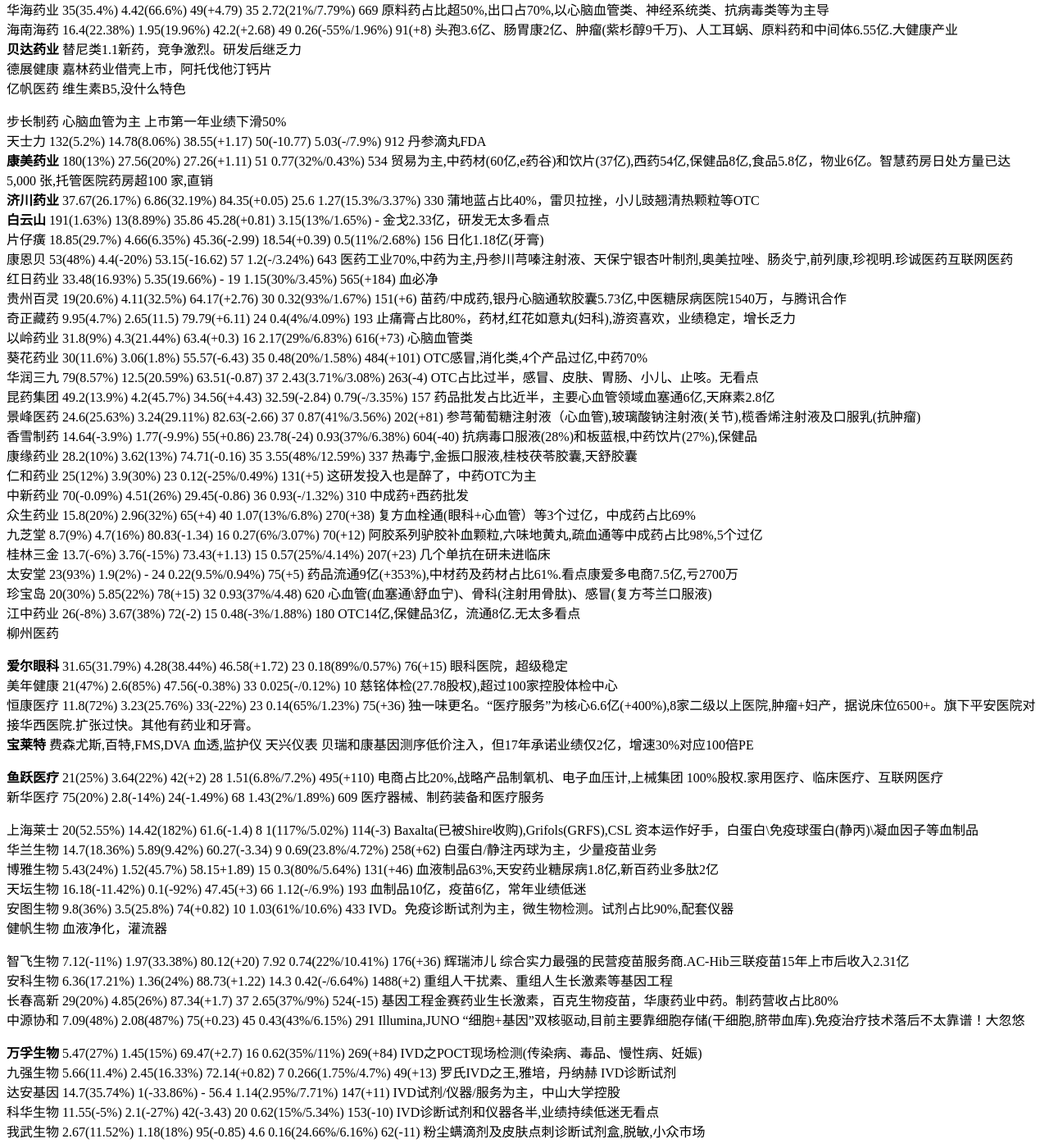
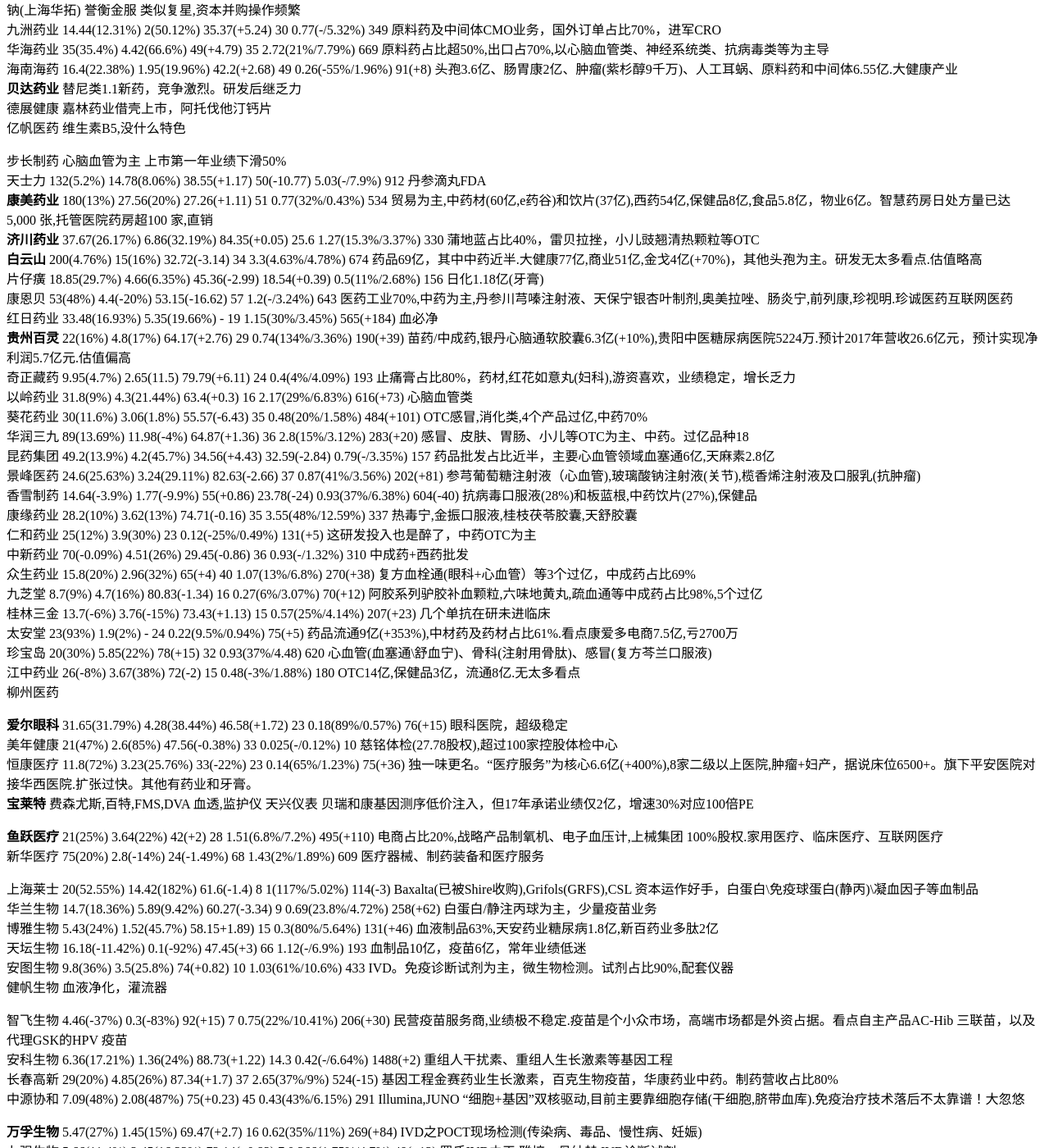
Before and after one commit to kingofhawks/kingofhawks.github.io, a Jekyll site: the page built from _posts/2017-02-20-重点上市公司2016年报汇总.md, in a window 1280 px wide and 1400 px high, scrolled down 1306 px. Shown: the whole window at 82% size. Built offline with Jekyll 4.4.1, drawn with Linux system fonts in a browser that asks for light colours; our own code applies the rules of GitHub Pages for plain Markdown files; Markdown is read by kramdown in place of the engine named in the settings; some of the changed text lies outside the part shown.

Commit message:
update post

```diff
--- a/_posts/2017-02-20-重点上市公司2016年报汇总.md
+++ b/_posts/2017-02-20-重点上市公司2016年报汇总.md
@@ -1,12 +1,12 @@
 2016年医疗保健上市公司年报汇总
 其中毛利率主要计算医药工业部分
-公司        营收(增速%)       净利润(增速%)      毛利率(增减)   负债率(增减)   研发投入(增速/占比)    研发人员  对标                               备注
-**恒瑞医药**    93(25%)          21.7(43.28%)   85(+2.65)      14             8.92(36.76%/9.57%)   1693     罗氏,武田,梯瓦(TEVA),Mylan          国外营收3.5亿(592%)，肿瘤38亿,麻醉25亿,造影10亿,财务费用-1.48亿,销售费用占比38%.看点生物制药/糖尿病,PD-1单抗。创新药阿帕替尼,艾瑞昔布(风湿)
+公司           营收(增速%)       净利润(增速%)   毛利率(增减)   负债率(增减)   研发投入(增速/占比)    研发人员        对标                         备注
+**恒瑞医药**    110(19%)         25.9(19%)     87(+2.13)      14             11.8(32%/10.68%)     2142(+449)     罗氏,武田,梯瓦(TEVA),Mylan    略低于预期。国外营收4.3亿(21%)，肿瘤48亿,麻醉30亿,造影13亿,销售费用占比39%.看点生物制药/糖尿病,PD-1单抗。创新药阿帕替尼,艾瑞昔布未披露營收
 **复星医药**    126(+4.85%)      24.6(+16.43%)  53.69(+2.01)   45.89(-0.05)   8.3(-/6.6%)          887      强生,HCA(168家医院,床位43000+),UHS  药品89亿(+21%,心血管、中枢神经、代谢及消化、抗感染、肿瘤、血液、原料药)，过亿19个，小牛血清、谷胱甘肽超5亿。看点复宏汉霖多个重磅单抗;医院13.78亿(+16%,床位2770张),IVD+器械22亿(+16%).美中互利48.59%?和睦家,挂号网持股近10%，代理达芬奇手术机器人
 **信立泰**      34.77(+20.64%)   12.66(+21.45%) 73.76(+0.29)   15             3.15(117.76%/9.05%)  571(+61)  赛诺菲波立维                       泰嘉单药占比70%，低调务实，后继品种乏力.1.1新药阿利沙坦酯能否进医保呢
 **上海医药**    1055(14.2%)      28.76(11%)     50.78(+1.53)   54.52(+2.86)   6.18(-/5.22%)        883      麦克森药物批发(MCK),美源伯根(ABC)    医药工业118.24(+6.49%)，过亿24个，大而不强
 **康弘药业**    20.74(23.88%)    3.94(44%)      89.14(+0.6)    14             1.15(37%/5.57%)      273(-22)    再生元(REGN)阿柏西普超26亿美元    1类新药康柏西普(2.67亿?),中枢神经、消化系统.在研多个单抗重磅仿制药.中成药占比44%，生物药占比13%.安维汀(贝伐珠单抗)和诺华(雷珠单抗).估值高，俞总出去创办了信达生物，超牛
-**华东医药**    217(14.67%)      10.97(+44.97%) 84.56(+0.85)   71.59(-0.45)   2.18(7.34%/4.6%)     121(+3)                                     核心品种阿卡波糖和百令胶囊保持快速增长,均突破10亿
+**华东医药**    253.8(16.8%)     14.47(+31.88%) 83(-0.88)     47(-20)        2.64(21%/4.68%)      410(+66)        阿卡波糖15亿,百令胶囊20亿。工业56.43亿,占比22%,多个胰岛素临床前研究.到2020年实现工业销售100亿元
 **科伦药业**    77.63(-3.24%)    6.45(-35.6%)   42.69(-0.18)   50.57(+2.31)   4.98(28.17%/6.42%)   1673(+517)   费森尤斯卡比,百特,大冢           输液59亿(占比76%,-4%),毛利49.54,康复新液过亿.川宁5亿,亏损8600万，哈萨克斯坦亏损2.3亿。力争用一到两年时间实现输液和非输液业务相当.当年君健塑胶收购爆出关联交易丑闻
 **通化东宝**                                                                                                                                    二代胰岛素。国内竞争对手甘李药业,联邦的甘精胰岛素均已上市
 **丽珠集团**    66(19.4%)        6.22(20.67%)   67.29(+1.08)   46             3.75(29.54%/5.67%)   373(+61)       看点丽珠单抗。辅助药参芪扶正超过15亿，艾普拉唑，注射用尿促卵泡素，醋酸亮丙瑞林微球，鼠神经生长因子
@@ -20,7 +20,7 @@
 **一心堂**      62(17%)         3.5(2%)        40.64(-0.17)    60（+10）        -                    -        CVS,沃尔格林-联合博姿(WBA)    云贵，川，重等西南区域4085(+589)家直营门店，云南占比接近70%。夫妻离婚.扩张激进，财务费用飙升
 
 
-华润双鹤    51(-0.29%)       6.61(-10.26%)  52(+0.63)      21.4           1.88(-/3.67%)        399           输液毛利35，占比46%，营收下滑11%.其他靠0号高血压药
+华润双鹤    54(7.8%)        7.14(8%)       53(+1.29)      21.4           1.7(-9/3.12%)        381(-18)       输液毛利39(+4)，营收下滑9%，市场份额13%.输液和三高各占比40%。其他儿科、肾科腹膜透析液市场规模约19亿,排第二
 华仁药业                                                                                                     大输液,腹膜透析
 
 
@@ -41,18 +41,18 @@
 
 
 步长制药                                                                                                      心脑血管为主  上市第一年业绩下滑50%
-天士力      132(5.2%)        14.78(8.06%)   38.55(+1.17)   50(-10.77)     5.03(-/7.9%)         912            丹参滴丸FDA
-**康美药业**    180(13%)         27.56(20%)     27.26(+1.11)   51             0.77(32%/0.43%)      534            贸易为主,中药材(60亿,e药谷)和饮片(37亿),西药54亿,保健品8亿,食品5.8亿，物业6亿。智慧药房日处方量已达 5,000 张,托管医院药房超100 家,直销
-**济川药业**    37.67(26.17%)    6.86(32.19%)   84.35(+0.05)   25.6           1.27(15.3%/3.37%)    330            蒲地蓝占比40%，雷贝拉挫，小儿豉翘清热颗粒等OTC
-**白云山**      191(1.63%)       13(8.89%)      35.86          45.28(+0.81)   3.15(13%/1.65%)      -              金戈2.33亿，研发无太多看点
+天士力       132(5.2%)        14.78(8.06%)   38.55(+1.17)   50(-10.77)     5.03(-/7.9%)        912            丹参滴丸FDA
+**康美药业**  180(13%)        27.56(20%)     27.26(+1.11)   51             0.77(32%/0.43%)     534            贸易为主,中药材(60亿,e药谷)和饮片(37亿),西药54亿,保健品8亿,食品5.8亿，物业6亿。智慧药房日处方量已达 5,000 张,托管医院药房超100 家,直销
+**济川药业** 37.67(26.17%)    6.86(32.19%)   84.35(+0.05)   25.6           1.27(15.3%/3.37%)   330            蒲地蓝占比40%，雷贝拉挫，小儿豉翘清热颗粒等OTC
+**白云山**  200(4.76%)       15(16%)        32.72(-3.14)   34             3.3(4.63%/4.78%)     674            药品69亿，其中中药近半.大健康77亿,商业51亿,金戈4亿(+70%)，其他头孢为主。研发无太多看点.估值略高
 片仔癀      18.85(29.7%)     4.66(6.35%)    45.36(-2.99)   18.54(+0.39)   0.5(11%/2.68%)       156            日化1.18亿(牙膏)
 康恩贝      53(48%)          4.4(-20%)      53.15(-16.62)  57             1.2(-/3.24%)         643            医药工业70%,中药为主,丹参川芎嗪注射液、天保宁银杏叶制剂,奥美拉唑、肠炎宁,前列康,珍视明.珍诚医药互联网医药
 红日药业    33.48(16.93%)    5.35(19.66%)   -              19             1.15(30%/3.45%)      565(+184)      血必净
-贵州百灵    19(20.6%)        4.11(32.5%)    64.17(+2.76)   30             0.32(93%/1.67%)      151(+6)        苗药/中成药,银丹心脑通软胶囊5.73亿,中医糖尿病医院1540万，与腾讯合作
+**贵州百灵**  22(16%)        4.8(17%)       64.17(+2.76)   29             0.74(134%/3.36%)      190(+39)      苗药/中成药,银丹心脑通软胶囊6.3亿(+10%),贵阳中医糖尿病医院5224万.预计2017年营收26.6亿元，预计实现净利润5.7亿元.估值偏高
 奇正藏药    9.95(4.7%)       2.65(11.5)     79.79(+6.11)   24             0.4(4%/4.09%)        193            止痛膏占比80%，药材,红花如意丸(妇科),游资喜欢，业绩稳定，增长乏力
 以岭药业    31.8(9%)         4.3(21.44%)    63.4(+0.3)     16             2.17(29%/6.83%)      616(+73)       心脑血管类
 葵花药业    30(11.6%)        3.06(1.8%)     55.57(-6.43)   35             0.48(20%/1.58%)      484(+101)      OTC感冒,消化类,4个产品过亿,中药70%
-华润三九    79(8.57%)        12.5(20.59%)   63.51(-0.87)   37             2.43(3.71%/3.08%)    263(-4)        OTC占比过半，感冒、皮肤、胃肠、小儿、止咳。无看点
+华润三九    89(13.69%)       11.98(-4%)     64.87(+1.36)   36             2.8(15%/3.12%)       283(+20)       感冒、皮肤、胃肠、小儿等OTC为主、中药。过亿品种18
 昆药集团    49.2(13.9%)      4.2(45.7%)     34.56(+4.43)   32.59(-2.84)   0.79(-/3.35%)        157            药品批发占比近半，主要心血管领域血塞通6亿,天麻素2.8亿
 景峰医药    24.6(25.63%)     3.24(29.11%)   82.63(-2.66)   37             0.87(41%/3.56%)      202(+81)       参芎葡萄糖注射液（心血管),玻璃酸钠注射液(关节),榄香烯注射液及口服乳(抗肿瘤)
 香雪制药    14.64(-3.9%)     1.77(-9.9%)    55(+0.86)      23.78(-24)     0.93(37%/6.38%)      604(-40)       抗病毒口服液(28%)和板蓝根,中药饮片(27%),保健品
@@ -88,7 +88,7 @@
 健帆生物                                                                                                       血液净化，灌流器
 
 
-智飞生物    7.12(-11%)       1.97(33.38%)   80.12(+20)     7.92            0.74(22%/10.41%)     176(+36)       辉瑞沛儿 综合实力最强的民营疫苗服务商.AC-Hib三联疫苗15年上市后收入2.31亿
+智飞生物    4.46(-37%)       0.3(-83%)      92(+15)        7               0.75(22%/10.41%)     206(+30)       民营疫苗服务商,业绩极不稳定.疫苗是个小众市场，高端市场都是外资占据。看点自主产品AC-Hib 三联苗，以及代理GSK的HPV 疫苗
 安科生物    6.36(17.21%)     1.36(24%)      88.73(+1.22)   14.3            0.42(-/6.64%)        1488(+2)       重组人干扰素、重组人生长激素等基因工程
 长春高新    29(20%)          4.85(26%)      87.34(+1.7)    37              2.65(37%/9%)         524(-15)      基因工程金赛药业生长激素，百克生物疫苗，华康药业中药。制药营收占比80%
 中源协和    7.09(48%)        2.08(487%)     75(+0.23)      45              0.43(43%/6.15%)      291       Illumina,JUNO     “细胞+基因”双核驱动,目前主要靠细胞存储(干细胞,脐带血库).免疫治疗技术落后不太靠谱！大忽悠
@@ -102,7 +102,7 @@
 
 
 汤臣倍健    22.66(32.9%)     6.35(26.44%)   66.74(+0.31)   7               0.64(6.8%/2.83%)     265(+95)       稳定，已接近行业天花板。
-东阿阿胶    54.5(35.94%)     16.25(+19%)    64.61(-0.93)   18.6           1.56(22.35%/2.86%)   399(+3)
+东阿阿胶    63(15.9%)        18.5(+14%)     74(+2)         17             1.68(7.8%/2.66%)      336(-63)       阿胶、复方阿胶浆、桃花姬.增长乏力
 
 
 国药一致    260(8.5%)        7.6(16.68%)    5.22(-0.13)    57.89(-4.3)     0.73(-9.93%/0.28%)   94(-1)
@@ -133,21 +133,26 @@
 南京银行
 宁波银行
 贵阳银行
+
 万科
 保利
+伟星新材  33(20%)          6.7(38%)       27     家装PPR占比56%，市政，房产三块业务.塑料管道是一个缓慢增长的行业.注重研发.目标38亿.新进防火材料，前置滤水器业务
+
 东方财富   23.5(-19%)      7.13(-61%)     东方财富证券,金融电子商务服务，天天基金網.网站实在不好看
 同花顺     17(20%)         12(26%)        金融数据服务及基金销售
 分众传媒   86(15%)         33.89(40%)      74(+0.29)       73              1.14(29%/1.33%)     125(-8)          城市生活圈楼宇(占比80%)、影院(15%)、卖场等媒体网络
-中航动力   235(-12)        10(10%)         20(+1)          61.73(-2.75)    3(22%/1.27%)        1361             航空发动机占比69%,黎明公司\黎阳动力\南方公司,看不出增长空间啊
+中航动力   222(-5%)        8.9(-13%)       20(-0.53)        69(+7)          3.3(10%/1.49%)      2140            全种类航空发动机占比79%(+8.75%),黎明公司\黎阳动力\南方公司,估值高
+中航飞机  261(+8%)          4.1(3%)        7(-0.55)         40              4.4(222%/1.68%)     2840(+394)      军机运输机，轰炸机等,民机新舟系列，C919机身等关键部件，国际外包
 中国动力                                                                                                        中船重工旗下船用动力为主
-中航光电   47(35.34%)      5.68(67%)       33.58(+0.77)    54              3(39.62%/6.38%)     1969(+134)       连接器,防务,新能源汽车，大飞机.设立中航光电精密进入消费电子
+中航光电   58(23.9%)       7.33(29%)       33.64(+0.06)    52              4.3(43%/7.37%)     2105(+136)       连接器,防务,新能源汽车，大飞机.中航光电精密进入消费电子智能手机
+
 立讯精密   101(39%)        10.78(71%)      22(+0.37)       49.26           5.8(44%/5.74%)      1940(+255)       消费电子43%,电脑占比38%,其他汽车、通讯行业.外销占比87%,连接器，线缆等
 长盈精密
 上汽集团
 比亚迪
 长安汽车
 长城汽车
-网宿科技                                                                                                        CDN王者,市值已超过AKAM
+网宿科技                                                                                                        CDN竞争激烈，17年一季度似乎是拐点，净利润首次下滑
 康德新    74(43%)           14(40%)         37.34(-176)     50              4(58%/5.43%)        1540(+484)      高分子材料(光学膜占比78%),智能新兴显示、互联网智能应用、新能源汽车
 汇川技术
 机器人
@@ -160,3 +165,5 @@
 五粮液
 洋河股份
 伊利
+
+华宇软件  18(34%)          2.7(30%)                         38             2.6(41%/14%)         1765(+450)   法院(占比65%)、检察院、司法行政、食品安全、党政办公.布局机器学习,数据分析.实力还行
```
